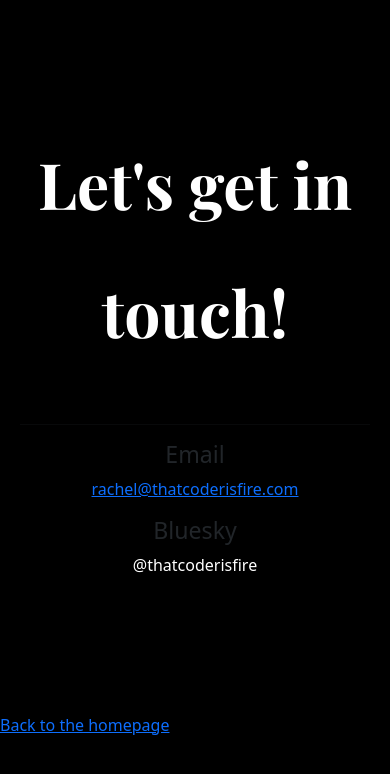
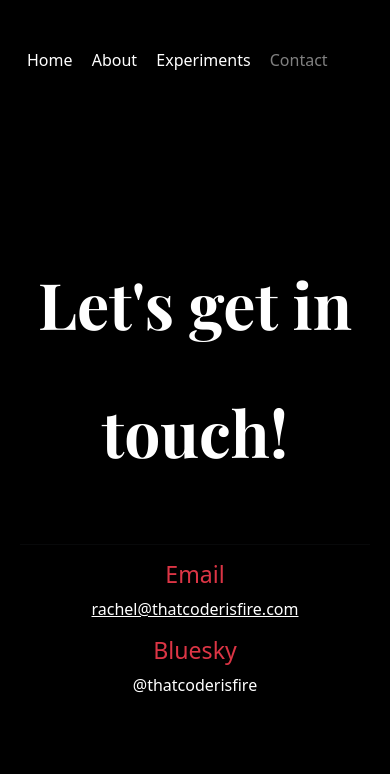
Before and after one commit to rachelahooper/portfolio-project, a plain HTML site: page contact.html in a window 390 px wide. Drawn offline with nearby package versions, Linux system fonts and the light colour scheme; a web font is replaced by a local one.

Commit message:
made nav responsive

```diff
--- a/contact.html
+++ b/contact.html
@@ -24,21 +24,42 @@
     ></script>
   </head>
   <body>
+    <div class="container">
+      <nav class="d-flex justify-content-between">
+        <h3 class="text-danger d-none d-md-block">that coder is fire</h3>
+        <div class="text-end">
+          <ul>
+            <li>
+              <a href="/">Home</a>
+            </li>
+            <li>
+              <a href="/about.html">About</a>
+            </li>
+            <li>
+              <a href="/experiments.html">Experiments</a>
+            </li>
+            <li class="active">
+              <a href="/contact.html">Contact</a>
+            </li>
+          </ul>
+        </div>
+      </nav>
+    </div>
     <div class="content-container container">
       <div class="content">
         <h1 class="mb-5">Let's get in touch!</h1>
         <hr />
-        <h3>Email</h3>
+        <h3 class="text-danger">Email</h3>
         <p>
-          <a href="mailto:rachel@thatcoderisfire.com<"
+          <a href="mailto:rachel@thatcoderisfire.com"
             >rachel@thatcoderisfire.com</a
           ></p>
         </p>
-        <h3>Bluesky</h3>
+        <h3 class="text-danger">Bluesky</h3>
         <p>@thatcoderisfire</p>
       </div>
     </div>
-    <a href="/">Back to the homepage</a>
+
   </body>
   <script
     src="https://cdn.jsdelivr.net/npm/bootstrap@5.3.3/dist/js/bootstrap.bundle.min.js"
--- a/src/styles.css
+++ b/src/styles.css
@@ -66,6 +66,9 @@ nav li.active a {
 }
 .content-container {
   padding: 120px 20px;
+}
+.content a {
+  color: white;
 }
 .about-image {
   max-height: 80%;
@@ -138,6 +141,14 @@ h2 {
     font-size: 18px;
   }
   .featured-projects {
-    font-size: 32px;
+    font-size: 28px;
+  }
+  .btn-contact {
+    background: white;
+    color: black;
+    font-size: 15px;
+    line-height: 20px;
+    padding: 10px;
+    border-radius: 5px;
   }
 }
```
Also changed, not shown: about.html (+21 -2 lines), experiments.html (+21 -2 lines), index.html (+2 -4 lines).
